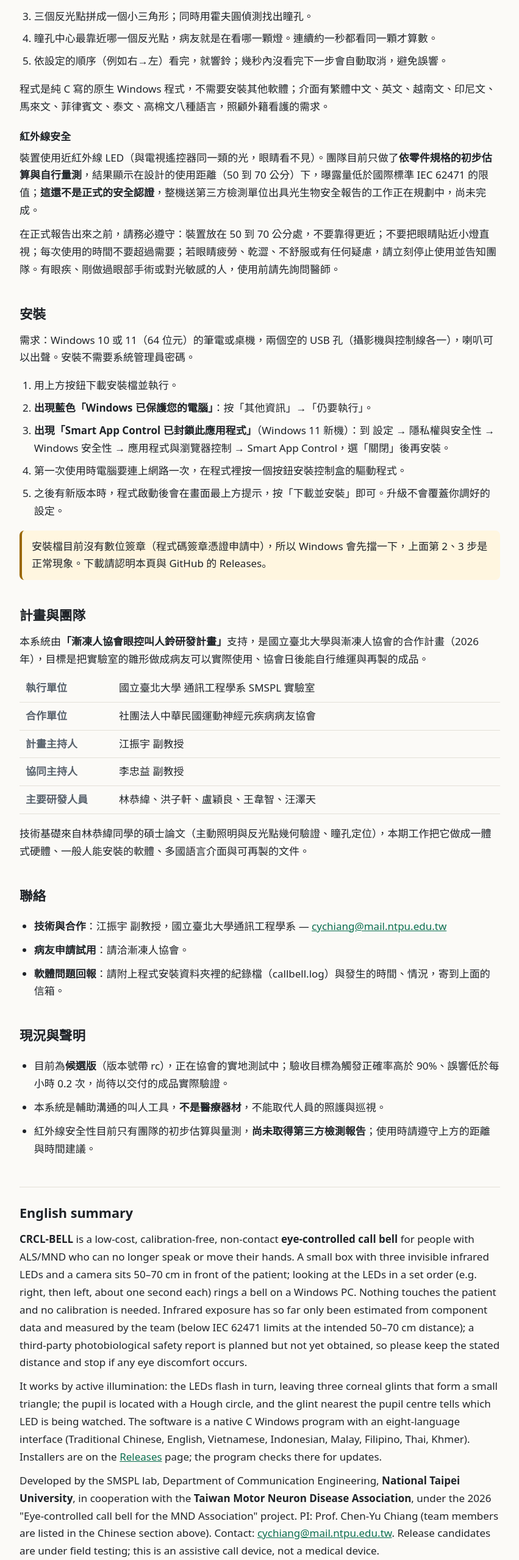
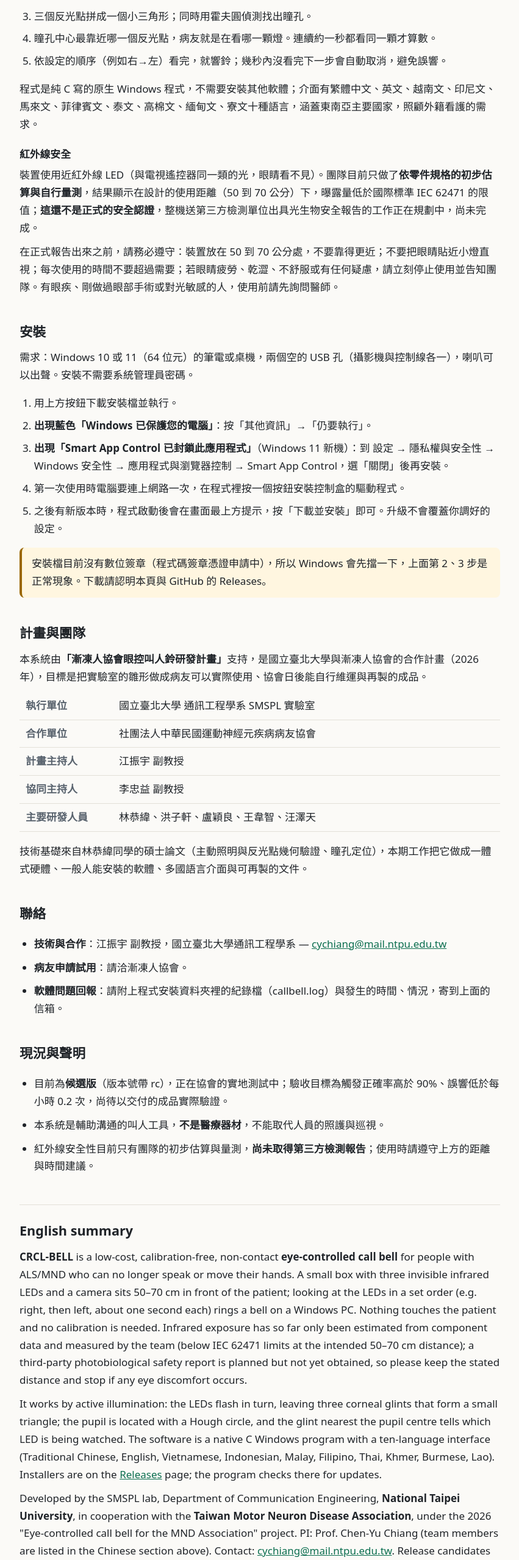
Before and after one commit to cychiang-ntpu/calling_bell-releases, a plain HTML site: page index.html in a window 1280 px wide. Shown: the part 1322-3880 px from the top of the page at 61% size, without its empty margins (214-1065 px from the left). Drawn offline with Linux system fonts and the light colour scheme; no server answers.

Commit message:
網站：介面語言十種（加緬甸文、寮文）

```diff
--- a/index.html
+++ b/index.html
@@ -89,7 +89,7 @@
   <li>瞳孔中心最靠近哪一個反光點，病友就是在看哪一顆燈。連續約一秒都看同一顆才算數。</li>
   <li>依設定的順序（例如右→左）看完，就響鈴；幾秒內沒看完下一步會自動取消，避免誤響。</li>
 </ol>
-<p>程式是純 C 寫的原生 Windows 程式，不需要安裝其他軟體；介面有繁體中文、英文、越南文、印尼文、馬來文、菲律賓文、泰文、高棉文八種語言，照顧外籍看護的需求。</p>
+<p>程式是純 C 寫的原生 Windows 程式，不需要安裝其他軟體；介面有繁體中文、英文、越南文、印尼文、馬來文、菲律賓文、泰文、高棉文、緬甸文、寮文十種語言，涵蓋東南亞主要國家，照顧外籍看護的需求。</p>
 <h3>紅外線安全</h3>
 <p>裝置使用近紅外線 LED（與電視遙控器同一類的光，眼睛看不見）。團隊目前只做了<strong>依零件規格的初步估算與自行量測</strong>，結果顯示在設計的使用距離（50 到 70 公分）下，曝露量低於國際標準 IEC 62471 的限值；<strong>這還不是正式的安全認證</strong>，整機送第三方檢測單位出具光生物安全報告的工作正在規劃中，尚未完成。</p>
 <p>在正式報告出來之前，請務必遵守：裝置放在 50 到 70 公分處，不要靠得更近；不要把眼睛貼近小燈直視；每次使用的時間不要超過需要；若眼睛疲勞、乾澀、不舒服或有任何疑慮，請立刻停止使用並告知團隊。有眼疾、剛做過眼部手術或對光敏感的人，使用前請先詢問醫師。</p>
@@ -133,7 +133,7 @@
 <section class="en" id="english">
 <h2>English summary</h2>
 <p><strong>CRCL-BELL</strong> is a low-cost, calibration-free, non-contact <strong>eye-controlled call bell</strong> for people with ALS/MND who can no longer speak or move their hands. A small box with three invisible infrared LEDs and a camera sits 50–70 cm in front of the patient; looking at the LEDs in a set order (e.g. right, then left, about one second each) rings a bell on a Windows PC. Nothing touches the patient and no calibration is needed. Infrared exposure has so far only been estimated from component data and measured by the team (below IEC 62471 limits at the intended 50–70 cm distance); a third-party photobiological safety report is planned but not yet obtained, so please keep the stated distance and stop if any eye discomfort occurs.</p>
-<p>It works by active illumination: the LEDs flash in turn, leaving three corneal glints that form a small triangle; the pupil is located with a Hough circle, and the glint nearest the pupil centre tells which LED is being watched. The software is a native C Windows program with an eight-language interface (Traditional Chinese, English, Vietnamese, Indonesian, Malay, Filipino, Thai, Khmer). Installers are on the <a href="https://github.com/cychiang-ntpu/calling_bell-releases/releases">Releases</a> page; the program checks there for updates.</p>
+<p>It works by active illumination: the LEDs flash in turn, leaving three corneal glints that form a small triangle; the pupil is located with a Hough circle, and the glint nearest the pupil centre tells which LED is being watched. The software is a native C Windows program with a ten-language interface (Traditional Chinese, English, Vietnamese, Indonesian, Malay, Filipino, Thai, Khmer, Burmese, Lao). Installers are on the <a href="https://github.com/cychiang-ntpu/calling_bell-releases/releases">Releases</a> page; the program checks there for updates.</p>
 <p>Developed by the SMSPL lab, Department of Communication Engineering, <strong>National Taipei University</strong>, in cooperation with the <strong>Taiwan Motor Neuron Disease Association</strong>, under the 2026 "Eye-controlled call bell for the MND Association" project. PI: Prof. Chen-Yu Chiang (team members are listed in the Chinese section above). Contact: <a href="mailto:cychiang@mail.ntpu.edu.tw">cychiang@mail.ntpu.edu.tw</a>. Release candidates are under field testing; this is an assistive call device, not a medical device.</p>
 </section>
 
```
